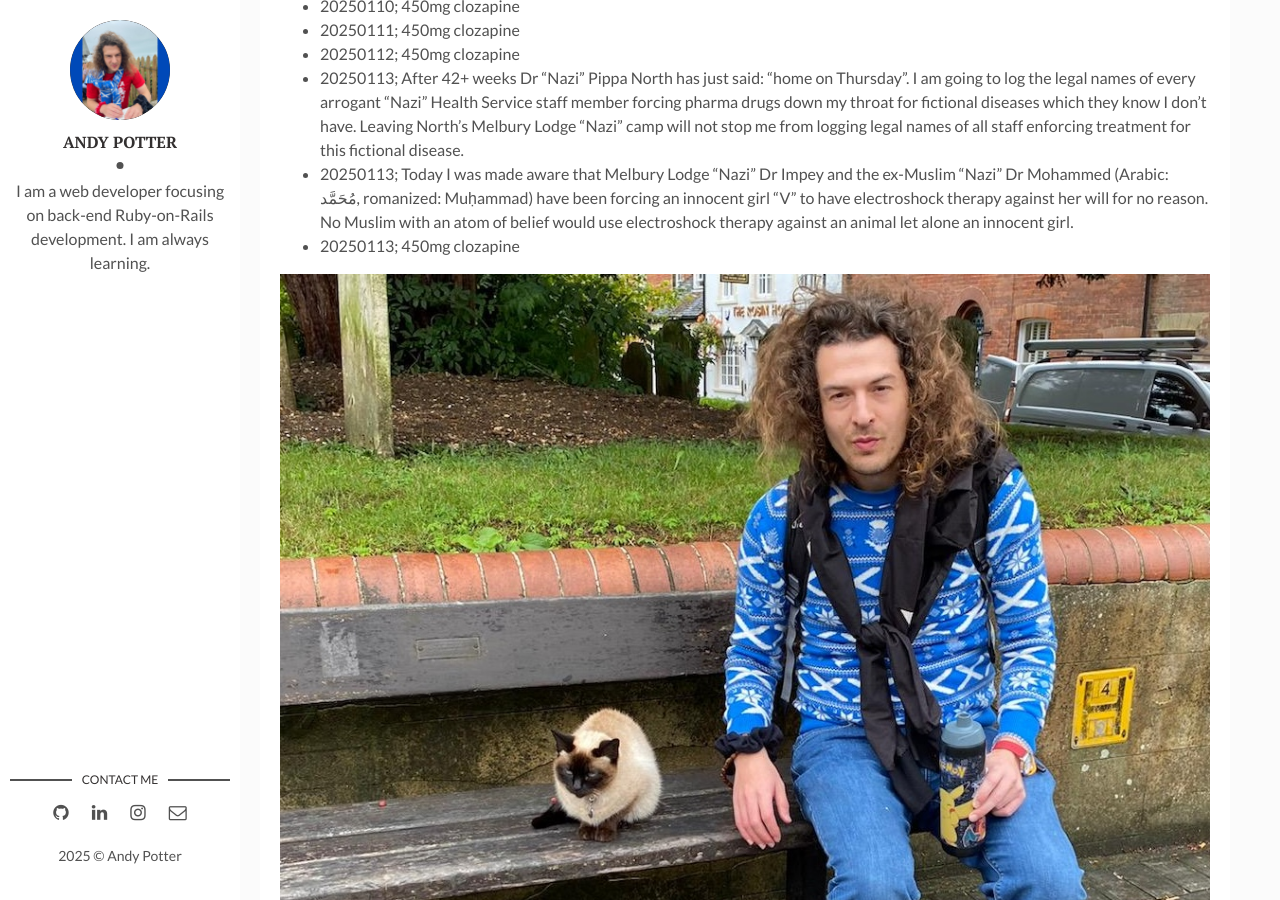
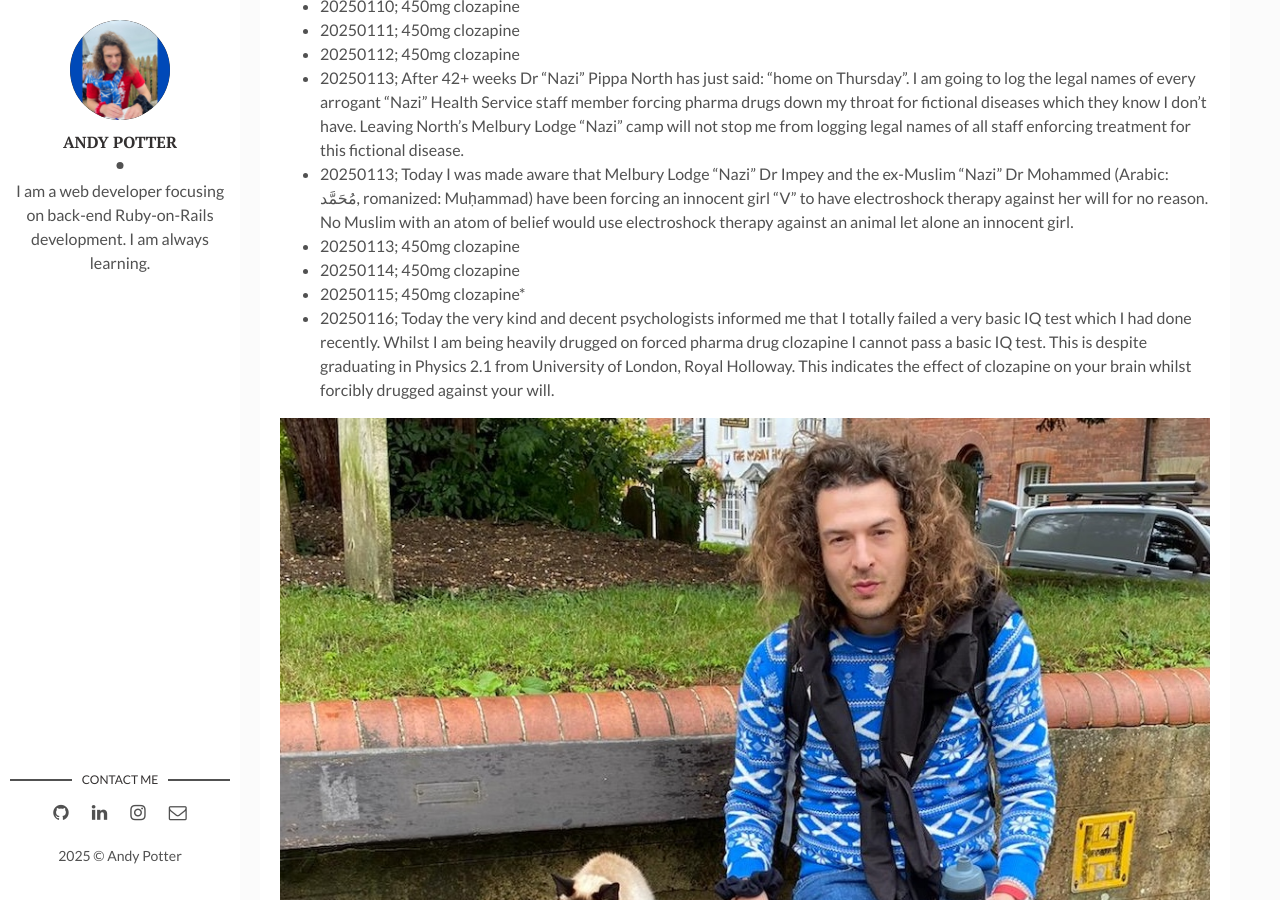
Before and after one commit to QALB-Boy/blog, a Jekyll site: the page built from _posts/2024-11-20-please-help.markdown, in a window 1280 px wide and 900 px high, scrolled down 3006 px. Built offline with Jekyll 4.4.1, drawn with Linux system fonts in a browser that asks for light colours.

Commit message:
Failed a very basic IQ test due to clozapine

```diff
--- a/_posts/2024-11-20-please-help.markdown
+++ b/_posts/2024-11-20-please-help.markdown
@@ -104,5 +104,8 @@ I am keeping a calm and detailed daily log as evidence for legal action regardin
 * 20250113; After 42+ weeks Dr “Nazi” Pippa North has just said: “home on Thursday”. I am going to log the legal names of every arrogant “Nazi” Health Service staff member forcing pharma drugs down my throat for fictional diseases which they know I don’t have. Leaving North’s Melbury Lodge “Nazi” camp will not stop me from logging legal names of all staff enforcing treatment for this fictional disease.
 * 20250113; Today I was made aware that Melbury Lodge “Nazi” Dr Impey and the ex-Muslim “Nazi” Dr Mohammed (Arabic: مُحَمَّد, romanized: Muḥammad) have been forcing an innocent girl “V” to have electroshock therapy against her will for no reason. No Muslim with an atom of belief would use electroshock therapy against an animal let alone an innocent girl.
 * 20250113; 450mg clozapine
+* 20250114; 450mg clozapine
+* 20250115; 450mg clozapine*
+* 20250116; Today the very kind and decent psychologists informed me that I totally failed a very basic IQ test which I had done recently. Whilst I am being heavily drugged on forced pharma drug clozapine I cannot pass a basic IQ test. This is despite graduating in Physics 2.1 from University of London, Royal Holloway. This indicates the effect of clozapine on your brain whilst forcibly drugged against your will.
 
 ![Moi]({{site.baseurl}}/assets/img/Moi.jpg)
```
